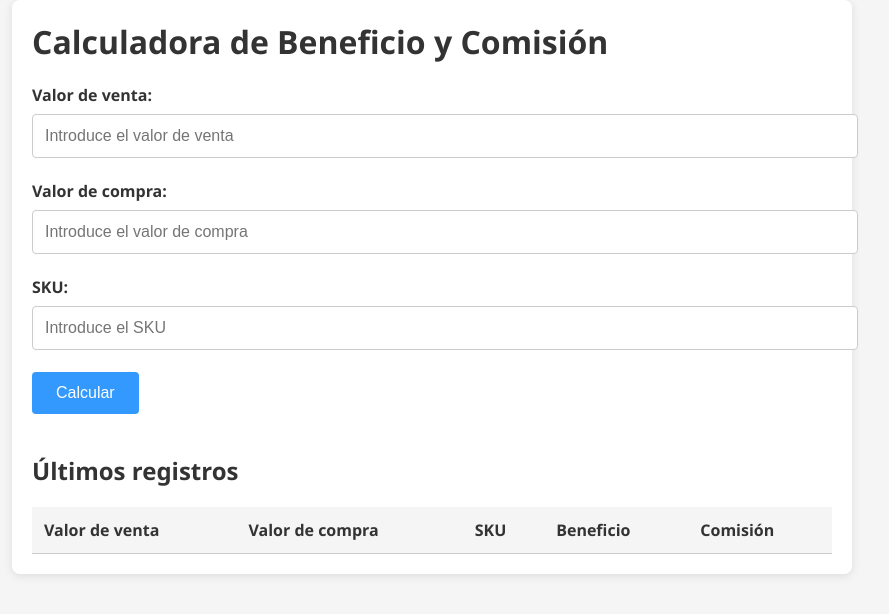
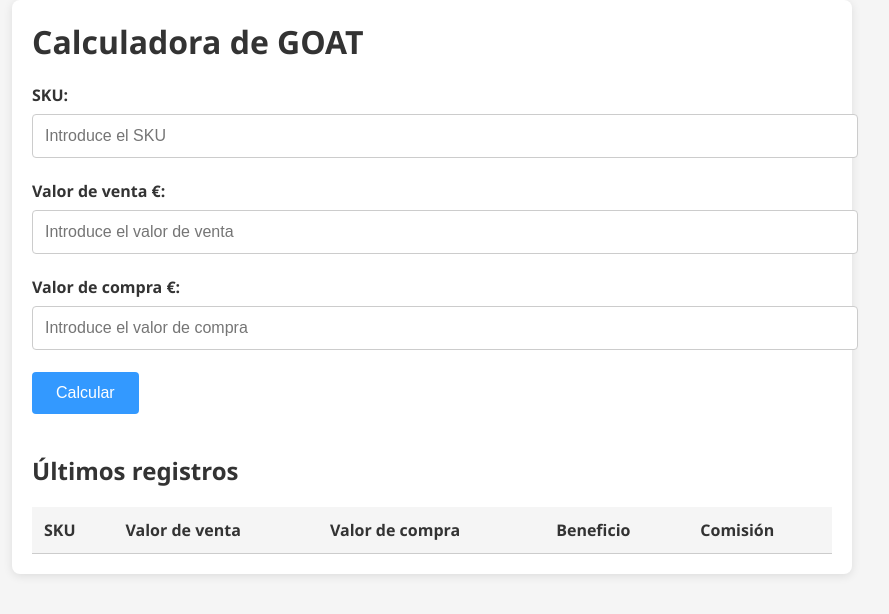
Before and after one commit to alerabadan/GOATCalculator, a plain HTML site: page index.html in a window 1280 px wide. Shown: the whole page, without its empty margins (208-1097 px from the left). Drawn offline with nearby package versions, Linux system fonts and the light colour scheme.

Commit message:
Update index.html

```diff
--- a/index.html
+++ b/index.html
@@ -175,14 +175,14 @@
 </head>
 <body>
     <div class="container">
-        <h1>Calculadora de Beneficio y Comisión</h1>
+        <h1>Calculadora de GOAT</h1>
         <form id="calculo-form">
-            <label for="x-input">Valor de venta:</label>
-            <input type="number" step="0.01" id="x-input" name="x" placeholder="Introduce el valor de venta" required><br><br>
-            <label for="y-input">Valor de compra:</label>
-            <input type="number" step="0.01" id="y-input" name="y" placeholder="Introduce el valor de compra" required><br><br>
             <label for="sku-input">SKU:</label>
             <input type="text" id="sku-input" name="sku" placeholder="Introduce el SKU" required><br><br>
+            <label for="x-input">Valor de venta €:</label>
+            <input type="number" step="0.01" id="x-input" name="x" placeholder="Introduce el valor de venta" required><br><br>
+            <label for="y-input">Valor de compra €:</label>
+            <input type="number" step="0.01" id="y-input" name="y" placeholder="Introduce el valor de compra" required><br><br>
             <button type="submit">Calcular</button>
         </form>
 
@@ -193,9 +193,9 @@
         <table id="registros">
             <thead>
                 <tr>
+                    <th>SKU</th>
                     <th>Valor de venta</th>
                     <th>Valor de compra</th>
-                    <th>SKU</th>
                     <th>Beneficio</th>
                     <th>Comisión</th>
                 </tr>
```
